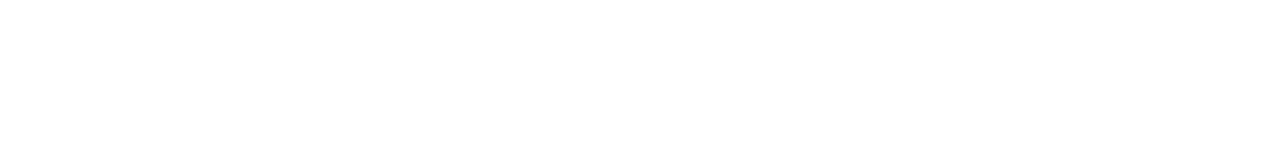
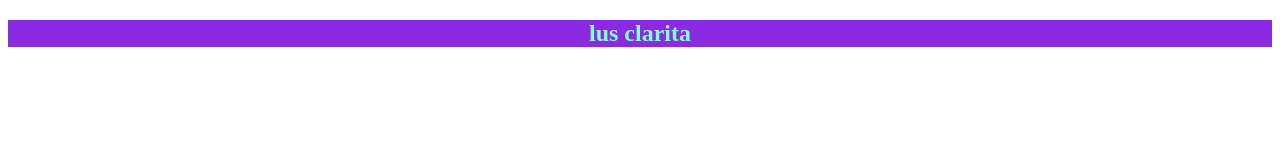
Before and after one commit to fdavidr/prueva, a plain HTML site: page index.html in a window 1280 px wide. Drawn offline with Linux system fonts and the light colour scheme.

Commit message:
cambios prueva

```diff
--- a/index.html
+++ b/index.html
@@ -7,6 +7,6 @@
     <title>hola mundo</title>
 </head>
 <body>
-
+    <h2 style="color: aquamarine; background-color: blueviolet; text-align: center;">lus clarita</h2>
 </body>
 </html>
```
